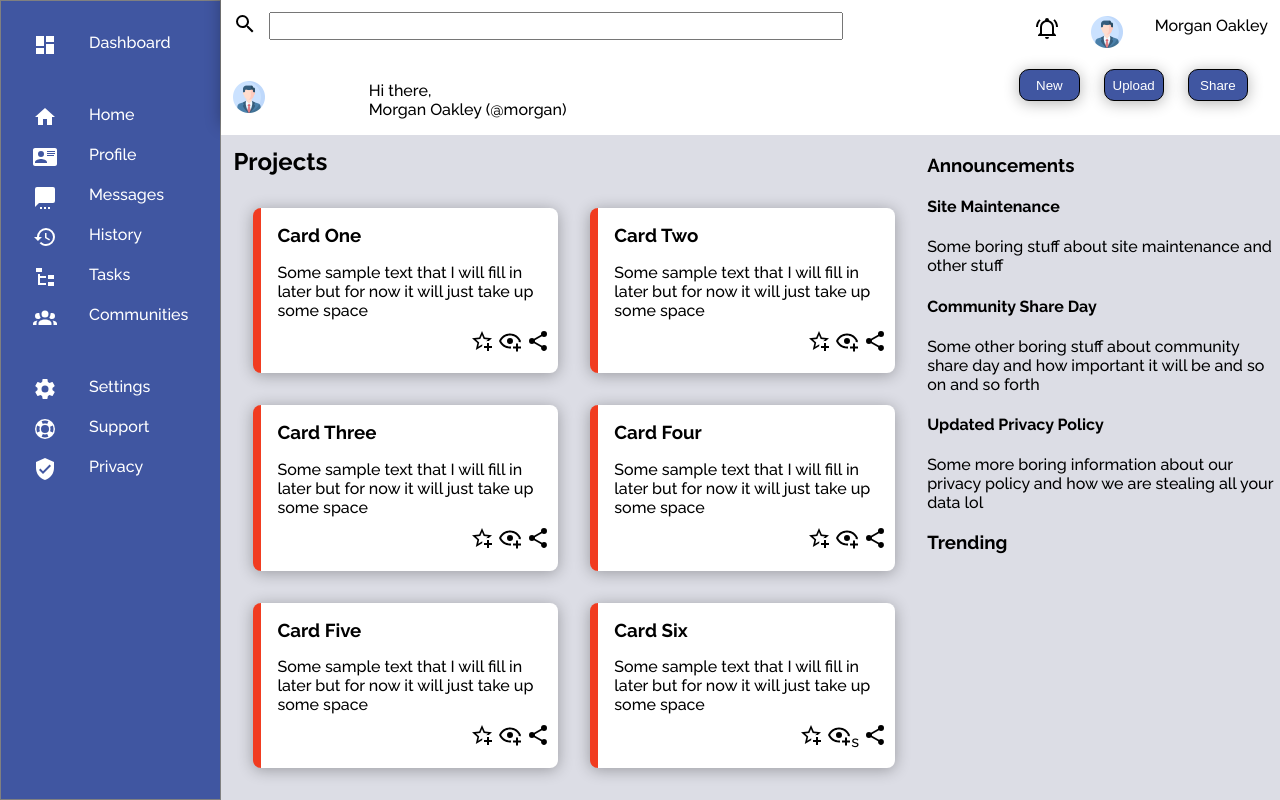
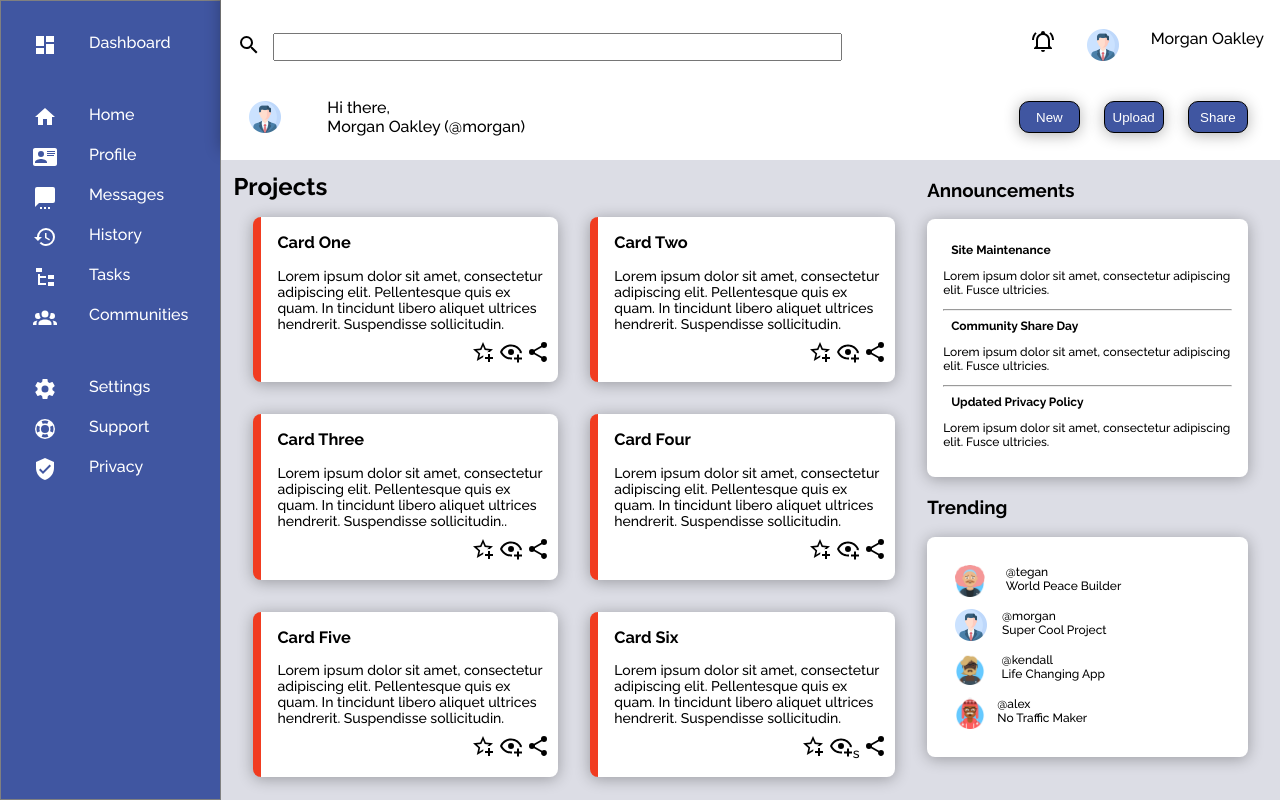
Before and after one commit to mjande/odin-admin-dashboard, a plain HTML site: page index.html in a window 1280 px wide. Drawn offline with Linux system fonts and the light colour scheme.

Commit message:
Finalize formatting and styling

```diff
--- a/index.html
+++ b/index.html
@@ -91,7 +91,7 @@
             <div class="project-cards">
                 <div class="card">
                     <h3>Card One</h3>
-                    <p>Some sample text that I will fill in later but for now it will just take up some space</p>
+                    <p>Lorem ipsum dolor sit amet, consectetur adipiscing elit. Pellentesque quis ex quam. In tincidunt libero aliquet ultrices hendrerit. Suspendisse sollicitudin.</p>
                     <div class="card-icons">
                         <img src="img/star-plus-outline.svg" alt="star plus">
                         <img src="img/eye-plus-outline.svg" alt="eye plus">
@@ -100,7 +100,7 @@
                 </div>
                 <div class="card">
                     <h3>Card Two</h3>
-                    <p>Some sample text that I will fill in later but for now it will just take up some space</p>
+                    <p>Lorem ipsum dolor sit amet, consectetur adipiscing elit. Pellentesque quis ex quam. In tincidunt libero aliquet ultrices hendrerit. Suspendisse sollicitudin.</p>
                     <div class="card-icons">
                         <img src="img/star-plus-outline.svg" alt="favorite">
                         <img src="img/eye-plus-outline.svg" alt="eye plus">
@@ -109,7 +109,7 @@
                 </div>
                 <div class="card">
                     <h3>Card Three</h3>
-                    <p>Some sample text that I will fill in later but for now it will just take up some space</p>
+                    <p>Lorem ipsum dolor sit amet, consectetur adipiscing elit. Pellentesque quis ex quam. In tincidunt libero aliquet ultrices hendrerit. Suspendisse sollicitudin..</p>
                     <div class="card-icons">
                         <img src="img/star-plus-outline.svg" alt="favorite">
                         <img src="img/eye-plus-outline.svg" alt="eye plus">
@@ -118,7 +118,7 @@
                 </div>
                 <div class="card">
                     <h3>Card Four</h3>
-                    <p>Some sample text that I will fill in later but for now it will just take up some space</p>
+                    <p>Lorem ipsum dolor sit amet, consectetur adipiscing elit. Pellentesque quis ex quam. In tincidunt libero aliquet ultrices hendrerit. Suspendisse sollicitudin.</p>
                     <div class="card-icons">
                         <img src="img/star-plus-outline.svg" alt="favorite">
                         <img src="img/eye-plus-outline.svg" alt="eye plus">
@@ -127,7 +127,7 @@
                 </div>
                 <div class="card">
                     <h3>Card Five</h3>
-                    <p>Some sample text that I will fill in later but for now it will just take up some space</p>
+                    <p>Lorem ipsum dolor sit amet, consectetur adipiscing elit. Pellentesque quis ex quam. In tincidunt libero aliquet ultrices hendrerit. Suspendisse sollicitudin.</p>
                     <div class="card-icons">
                         <img src="img/star-plus-outline.svg" alt="favorite">
                         <img src="img/eye-plus-outline.svg" alt="eye plus">
@@ -136,7 +136,7 @@
                 </div>
                 <div class="card">
                     <h3>Card Six</h3>
-                    <p>Some sample text that I will fill in later but for now it will just take up some space</p>
+                    <p>Lorem ipsum dolor sit amet, consectetur adipiscing elit. Pellentesque quis ex quam. In tincidunt libero aliquet ultrices hendrerit. Suspendisse sollicitudin.</p>
                     <div class="card-icons">
                         <img src="img/star-plus-outline.svg" alt="favorite">
                         <img src="img/eye-plus-outline.svg" alt="eye plus">s
@@ -150,21 +150,38 @@
                 <div class="announcements">
                     <div class="site-maintenance">
                         <h4>Site Maintenance</h4>
-                        <p>Some boring stuff about site maintenance and other stuff</p>
+                        <p>Lorem ipsum dolor sit amet, consectetur adipiscing elit. Fusce ultricies.</p>
                     </div>
+                    <hr>
                     <div class="community-share-day">
                         <h4>Community Share Day</h4>
-                        <p>Some other boring stuff about community share day and how important it will be and so on and so forth</p>
+                        <p>Lorem ipsum dolor sit amet, consectetur adipiscing elit. Fusce ultricies.</p>
                     </div>
+                    <hr>
                     <div class="updated-privacy-policy">
                         <h4>Updated Privacy Policy</h4>
-                        <p>Some more boring information about our privacy policy and how we are stealing all your data lol</p>
+                        <p>Lorem ipsum dolor sit amet, consectetur adipiscing elit. Fusce ultricies.</p>
                     </div>
                 </div>
             <div class="trending"></div>
                 <h3>Trending</h3>
                 <div class="trending-profiles">
-
+                    <div class="profile">
+                        <img src="img/avataaars1.png" alt="avatar">
+                        <div>@tegan<br>World Peace Builder</div>
+                    </div>
+                    <div class="profile">
+                        <img src="img/profile.png" alt="avatar">
+                        <div>@morgan<br>Super Cool Project</div>
+                    </div>
+                    <div class="profile">
+                        <img src="img/avataaars2.png" alt="avatar">
+                        <div>@kendall<br>Life Changing App</div>
+                    </div>
+                    <div class="profile">
+                        <img src="img/avataaars3.png" alt="avatar">
+                        <div>@alex<br>No Traffic Maker</div>
+                    </div>
                 </div>
         </div>
     </div>
--- a/styles.css
+++ b/styles.css
@@ -52,7 +52,9 @@ body {
     display: grid;
     grid-template-columns: 2fr 1fr;
     justify-content: space-between;
-    margin: 12px;
+    margin-left: 1rem;
+    margin-right: 1rem;
+    margin-top: 1rem;
 }
 
 .search-bar {
@@ -62,6 +64,7 @@ body {
     margin-right: 5rem;
     gap: 12px;
     height: 1.5rem;
+    align-self: center;
 }
 
 .nav {
@@ -87,6 +90,7 @@ body {
     grid-template-columns: 1fr 1fr;
     justify-content: space-between;
     align-content: center;
+    margin: 0;
 }
 
 .profile {
@@ -96,9 +100,22 @@ body {
     margin: 12px;
 }
 
+.profile {
+    justify-self: start;
+}
+
+.profile-and-post {
+    margin-left: 1rem;
+}
+
+.profile-and-post img{
+    align-self: center;
+}
+
 .post {
     display: grid;
     justify-self: end;
+    align-self: center;
     grid-template-columns: repeat(3, 1fr);
     gap: 24px;
     grid-template-rows: 2rem;
@@ -111,6 +128,7 @@ body {
     background-color: #dcdde5;
     display: grid;
     grid-template-columns: 2fr minmax(20%, 1fr);
+    overflow: auto;
 }
 
 .project-cards {
@@ -118,7 +136,7 @@ body {
     grid-template-columns: 1fr 1fr;
     grid-template-rows: 1fr 1fr 1fr;
     gap: 2rem;
-    margin: 2rem;
+    margin: 1rem 2rem;
     height: 70vh;
 }
 
@@ -134,6 +152,7 @@ body {
     padding: 0.5rem;
     display: grid;
     grid-template-rows: fit-content 1fr fit-content;
+    font-size: 14px;
 }
 
 .card-icons {
@@ -148,7 +167,8 @@ body {
     margin: 0 0.5rem;
 }
 
-.header img {
+.header img,
+.profile img {
     height: 2rem;
     width: auto;
 }
@@ -160,3 +180,25 @@ body {
 h3 {
     font-style: bold;
 }
+
+.announcements {
+    background: white;
+    border-radius: 0.5rem;
+    box-shadow: 0px 2px 15px rgba(0, 0, 0, 0.3);
+    margin-right: 2rem;
+    padding: 1rem;
+    font-size: 12px;
+}
+
+h4 {
+    margin: 0.5rem;
+}
+
+.trending-profiles {
+    background: white;
+    border-radius: 0.5rem;
+    box-shadow: 0px 2px 15px rgba(0, 0, 0, 0.3);
+    margin-right: 2rem;
+    padding: 1rem;
+    font-size: 12px;
+}
```
Also changed, not shown: img/avataaars1.png (added), img/avataaars2.png (added), img/avataaars3.png (added), img/avataaars4.png (added), 2 other files.
